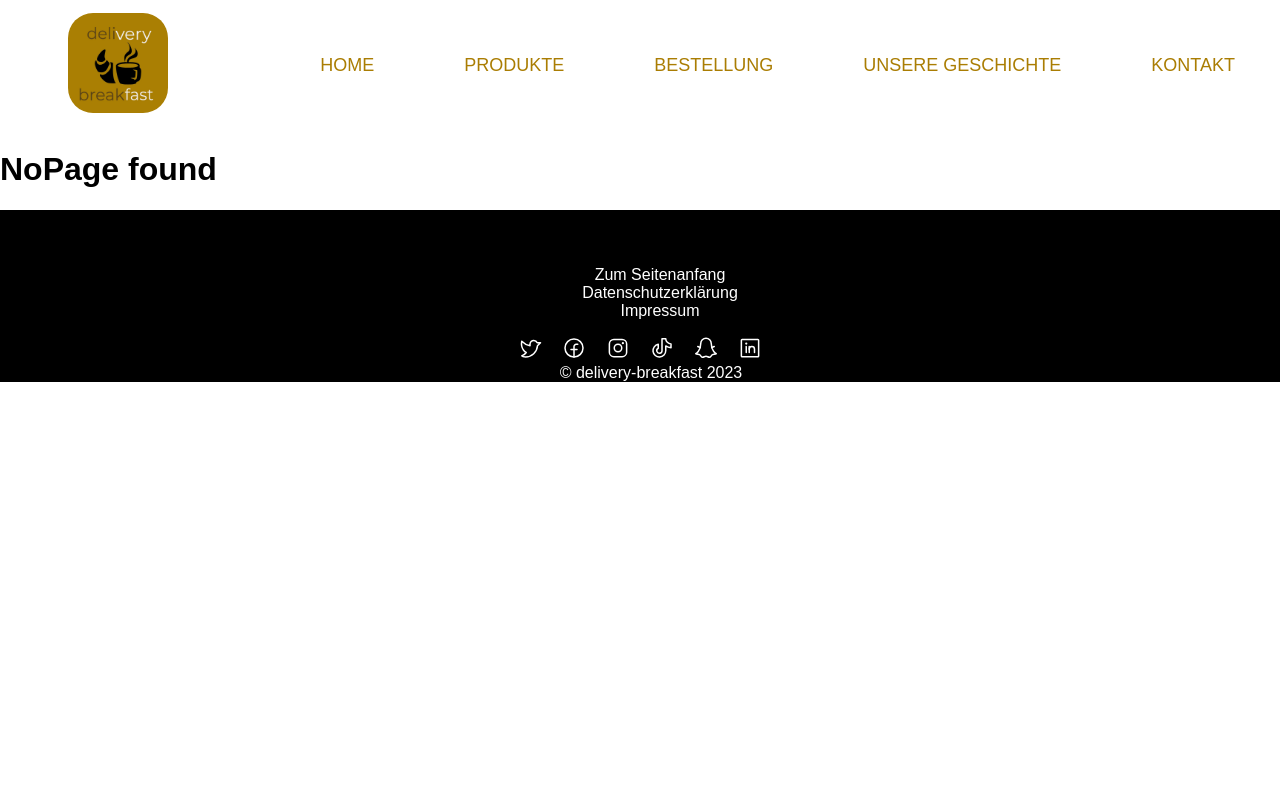
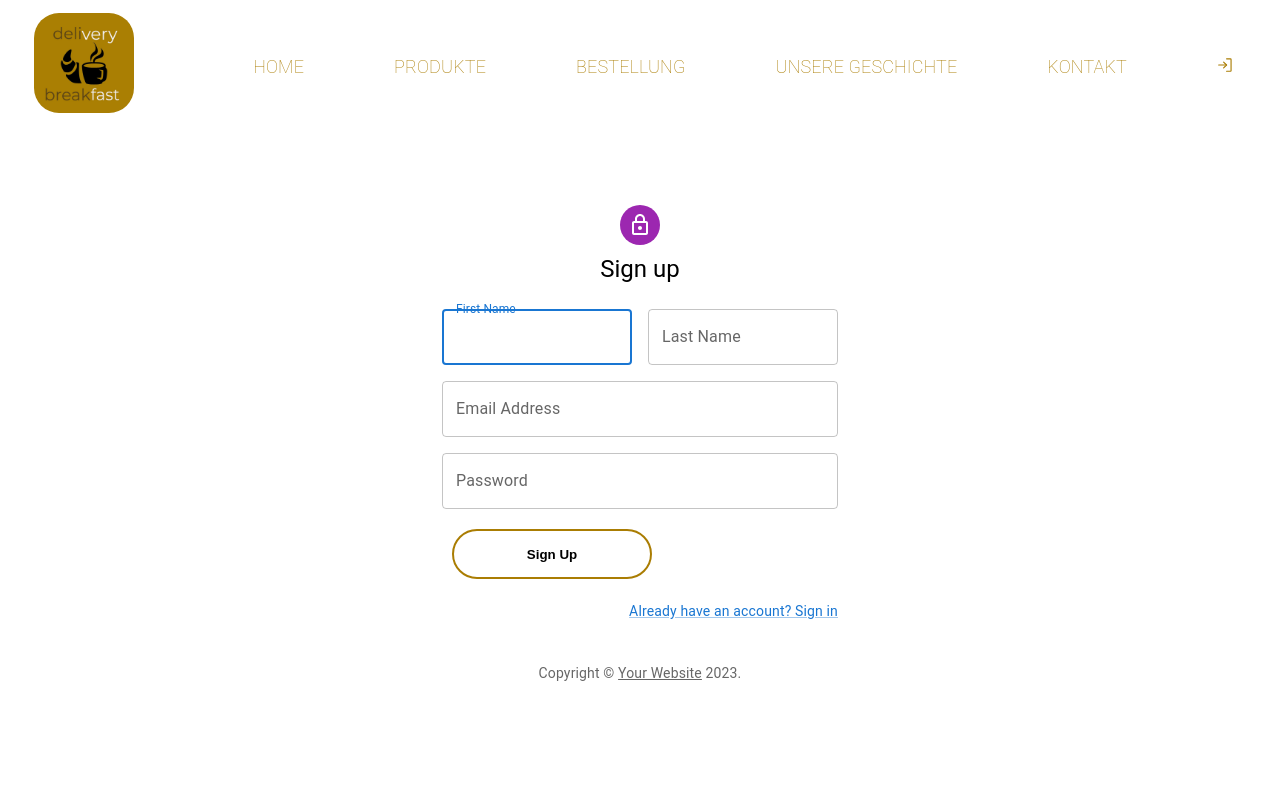
Before and after one commit to 2204Simon/Website-dynamisch, a React (Create React App) app in the folder my-app/: page /SignUp in a window 1280 px wide. Shown: the top 800 px of the page. Built offline with nearby package versions, Linux system fonts and the light colour scheme.

Commit message:
Add Login

```diff
--- a/my-app/package.json
+++ b/my-app/package.json
@@ -4,6 +4,10 @@
   "version": "0.1.0",
   "private": true,
   "dependencies": {
+    "@emotion/react": "^11.10.6",
+    "@emotion/styled": "^11.10.6",
+    "@mui/icons-material": "^5.11.16",
+    "@mui/material": "^5.12.1",
     "@testing-library/jest-dom": "^5.16.5",
     "@testing-library/react": "^13.4.0",
     "@testing-library/user-event": "^13.5.0",
--- a/my-app/src/App.tsx
+++ b/my-app/src/App.tsx
@@ -9,6 +9,8 @@ import NoPage from "./pages/NoPage";
 import Bestellung from "./pages/bestellung/Bestellung";
 import "./App.css";
 import Footer from "./pages/Footer";
+import LoginForm from "./pages/logIn/LogIn";
+import SignUp from "./pages/logIn/SignUp";
 
 export default function App(): JSX.Element {
   return (
@@ -22,6 +24,8 @@ export default function App(): JSX.Element {
               <Route path="Bestellung" element={<Bestellung />} />
               <Route path="Unsere Geschichte" element={<UnsereGeschichte />} />
               <Route path="Kontakt" element={<Kontakt />} />
+              <Route path="LogIn" element={<LoginForm />} />
+              <Route path="SignUp" element={<SignUp />} />
               <Route path="*" element={<NoPage />} />
             </Route>
           </Routes>
--- a/my-app/src/pages/Layout.js
+++ b/my-app/src/pages/Layout.js
@@ -1,6 +1,8 @@
 import { Outlet, Link } from "react-router-dom";
 import logo from ".././img/Logo.webp";
 import "../App.css";
+import { SignIn } from "phosphor-react";
+
 const Layout = () => {
   return (
     <>
@@ -37,6 +39,11 @@ const Layout = () => {
               <li>
                 <Link to="/Kontakt">Kontakt</Link>
               </li>
+              <li>
+                <Link to="/SignUp">
+                  <SignIn />
+                </Link>
+              </li>
             </ul>
           </div>
         </nav>
--- /dev/null
+++ b/my-app/src/pages/logIn/LogIn.tsx
@@ -0,0 +1,109 @@
+import * as React from "react";
+import Avatar from "@mui/material/Avatar";
+import { Button } from "../general/button.styles";
+import CssBaseline from "@mui/material/CssBaseline";
+import TextField from "@mui/material/TextField";
+import Link from "@mui/material/Link";
+import Grid from "@mui/material/Grid";
+import Box from "@mui/material/Box";
+import LockOutlinedIcon from "@mui/icons-material/LockOutlined";
+import Typography from "@mui/material/Typography";
+import Container from "@mui/material/Container";
+import { createTheme, ThemeProvider } from "@mui/material/styles";
+import { Link as RouterLink } from "react-router-dom";
+
+function Copyright(props: any) {
+  return (
+    <Typography
+      variant="body2"
+      color="text.secondary"
+      align="center"
+      {...props}
+    >
+      {"Copyright © "}
+      <Link color="inherit" href="https://mui.com/">
+        Your Website
+      </Link>{" "}
+      {new Date().getFullYear()}
+      {"."}
+    </Typography>
+  );
+}
+
+const theme = createTheme();
+
+export default function SignIn() {
+  const handleSubmit = (event: React.FormEvent<HTMLFormElement>) => {
+    event.preventDefault();
+    const data = new FormData(event.currentTarget);
+    console.log({
+      email: data.get("email"),
+      password: data.get("password"),
+    });
+  };
+
+  return (
+    <ThemeProvider theme={theme}>
+      <Container component="main" maxWidth="xs">
+        <CssBaseline />
+        <Box
+          sx={{
+            marginTop: 8,
+            display: "flex",
+            flexDirection: "column",
+            alignItems: "center",
+          }}
+        >
+          <Avatar sx={{ m: 1, bgcolor: "secondary.main" }}>
+            <LockOutlinedIcon />
+          </Avatar>
+          <Typography component="h1" variant="h5">
+            Sign in
+          </Typography>
+          <Box
+            component="form"
+            onSubmit={handleSubmit}
+            noValidate
+            sx={{ mt: 1 }}
+          >
+            <TextField
+              margin="normal"
+              fullWidth
+              id="email"
+              label="Email Address"
+              name="email"
+              autoComplete="email"
+              autoFocus
+            />
+            <TextField
+              margin="normal"
+              fullWidth
+              name="password"
+              label="Password"
+              type="password"
+              id="password"
+              autoComplete="current-password"
+            />
+
+            <Button type="submit" className="black-color white-orange">
+              Sign In
+            </Button>
+            <Grid container>
+              <Grid item xs>
+                <Link href="#" variant="body2">
+                  Forgot password?
+                </Link>
+              </Grid>
+              <Grid item>
+                <Link component={RouterLink} to="/SignUp" variant="body2">
+                  Have no account? Sign in
+                </Link>
+              </Grid>
+            </Grid>
+          </Box>
+        </Box>
+        <Copyright sx={{ mt: 8, mb: 4 }} />
+      </Container>
+    </ThemeProvider>
+  );
+}
--- /dev/null
+++ b/my-app/src/pages/logIn/SignUp.tsx
@@ -0,0 +1,115 @@
+import * as React from "react";
+import Avatar from "@mui/material/Avatar";
+import { Button } from "../general/button.styles";
+import CssBaseline from "@mui/material/CssBaseline";
+import TextField from "@mui/material/TextField";
+import Link from "@mui/material/Link";
+import Grid from "@mui/material/Grid";
+import Box from "@mui/material/Box";
+import LockOutlinedIcon from "@mui/icons-material/LockOutlined";
+import Typography from "@mui/material/Typography";
+import Container from "@mui/material/Container";
+import { Link as RouterLink } from "react-router-dom";
+
+function Copyright(props: any) {
+  return (
+    <Typography
+      variant="body2"
+      color="text.secondary"
+      align="center"
+      {...props}
+    >
+      {"Copyright © "}
+      <Link color="inherit" href="https://mui.com/">
+        Your Website
+      </Link>{" "}
+      {new Date().getFullYear()}
+      {"."}
+    </Typography>
+  );
+}
+
+export default function SignUp() {
+  const handleSubmit = (event: React.FormEvent<HTMLFormElement>) => {
+    event.preventDefault();
+    const data = new FormData(event.currentTarget);
+    console.log({
+      email: data.get("email"),
+      password: data.get("password"),
+    });
+  };
+
+  return (
+    <Container component="main" maxWidth="xs">
+      <CssBaseline />
+      <Box
+        sx={{
+          marginTop: 8,
+          display: "flex",
+          flexDirection: "column",
+          alignItems: "center",
+        }}
+      >
+        <Avatar sx={{ m: 1, bgcolor: "secondary.main" }}>
+          <LockOutlinedIcon />
+        </Avatar>
+        <Typography component="h1" variant="h5">
+          Sign up
+        </Typography>
+        <Box component="form" noValidate onSubmit={handleSubmit} sx={{ mt: 3 }}>
+          <Grid container spacing={2}>
+            <Grid item xs={12} sm={6}>
+              <TextField
+                autoComplete="given-name"
+                name="firstName"
+                fullWidth
+                id="firstName"
+                label="First Name"
+                autoFocus
+              />
+            </Grid>
+            <Grid item xs={12} sm={6}>
+              <TextField
+                fullWidth
+                id="lastName"
+                label="Last Name"
+                name="lastName"
+                autoComplete="family-name"
+              />
+            </Grid>
+            <Grid item xs={12}>
+              <TextField
+                fullWidth
+                id="email"
+                label="Email Address"
+                name="email"
+                autoComplete="email"
+              />
+            </Grid>
+            <Grid item xs={12}>
+              <TextField
+                fullWidth
+                name="password"
+                label="Password"
+                type="password"
+                id="password"
+                autoComplete="new-password"
+              />
+            </Grid>
+          </Grid>
+          <Button type="submit" className="black-color white-orange">
+            Sign Up
+          </Button>
+          <Grid container justifyContent="flex-end">
+            <Grid item>
+              <Link component={RouterLink} to="/LogIn" variant="body2">
+                Already have an account? Sign in
+              </Link>
+            </Grid>
+          </Grid>
+        </Box>
+      </Box>
+      <Copyright sx={{ mt: 5 }} />
+    </Container>
+  );
+}
```
Also changed, not shown: 1 other file (tests, documents, lock files or other folders).
